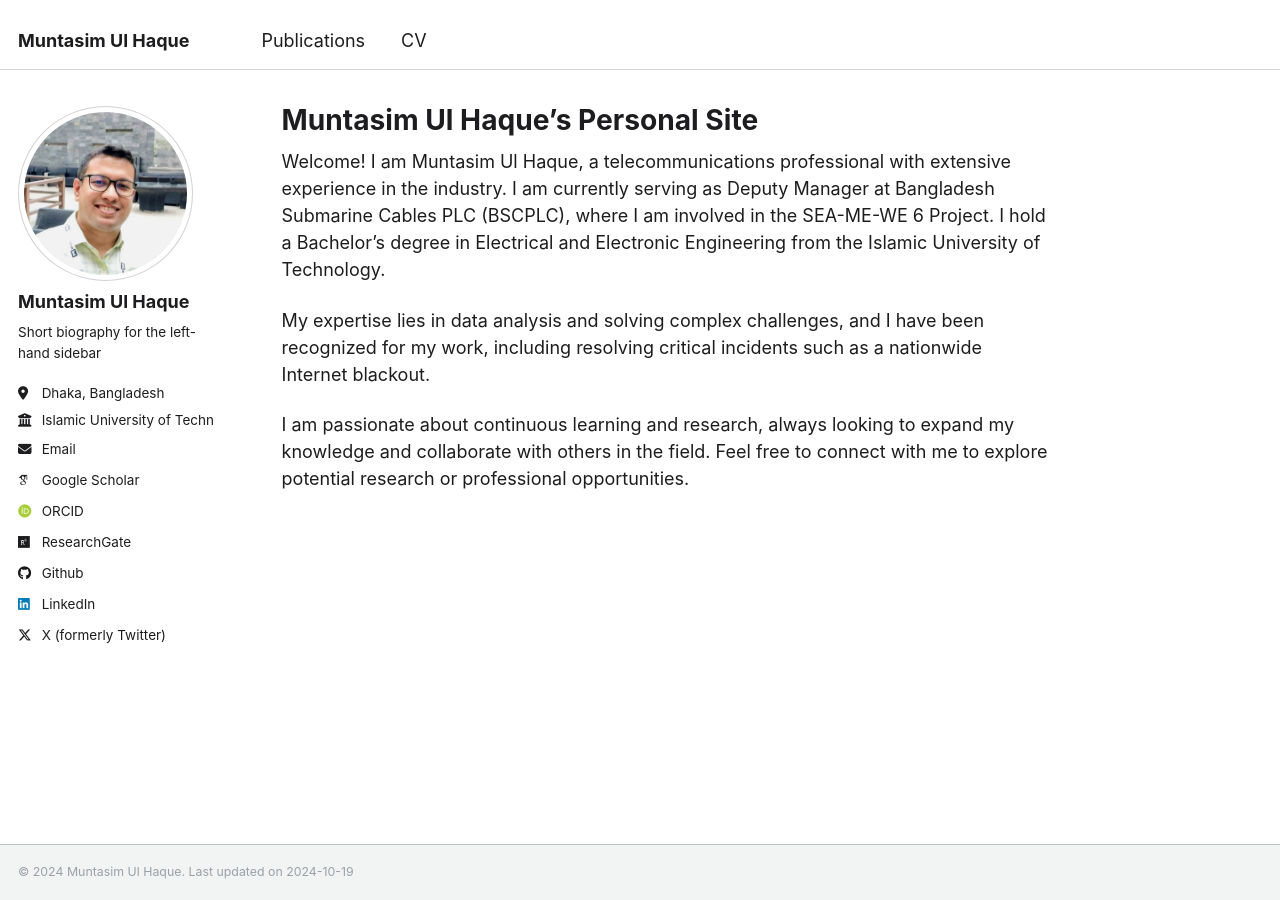
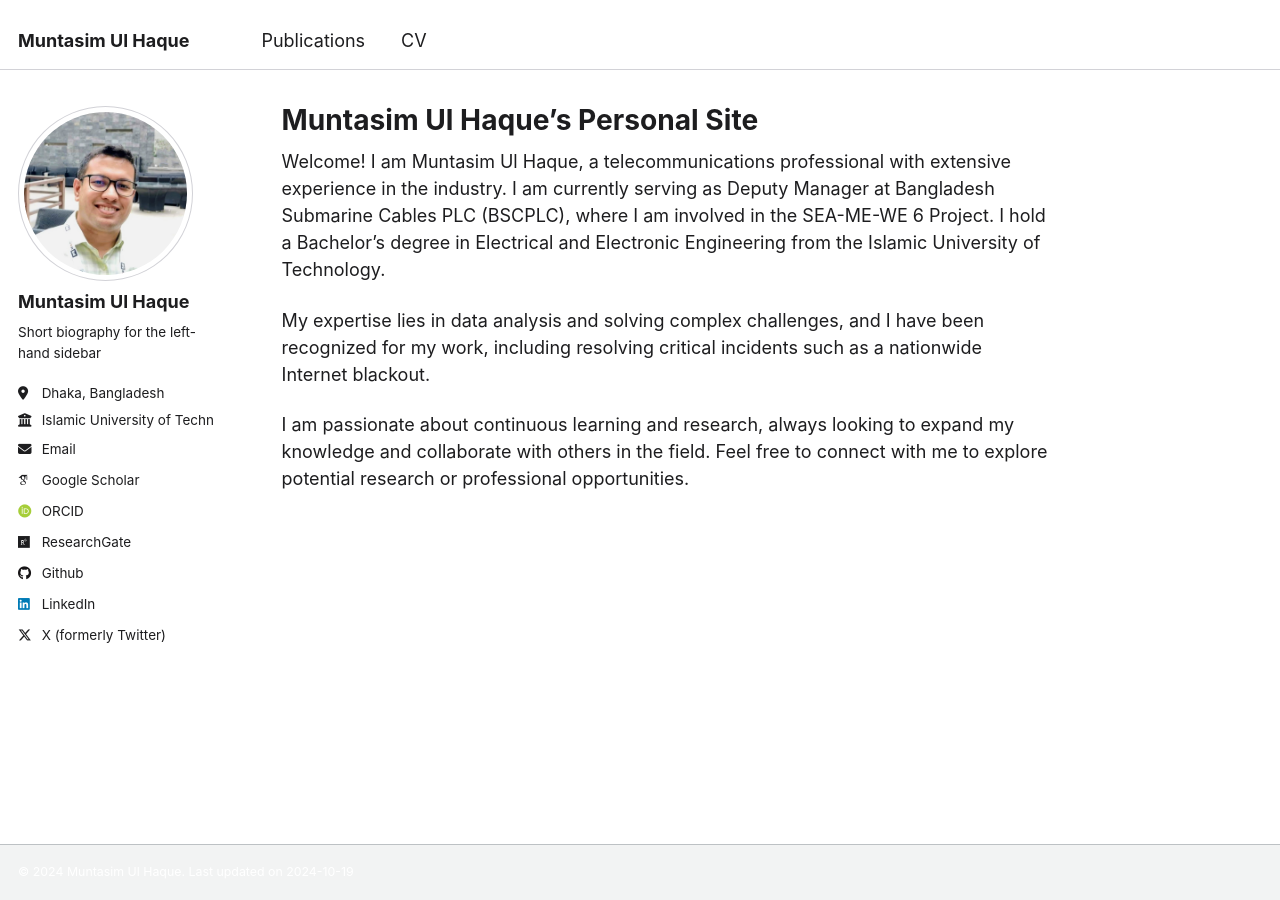
Before and after one commit to muntasimulhaque/muntasimulhaque.github.io, a Jekyll site: the page built from _pages/about.md, in a window 1280 px wide. Built offline with Jekyll 4.4.1, drawn with Linux system fonts in a browser that asks for light colours; some web fonts are replaced.

Commit message:
Update _footer.scss

```diff
--- a/_sass/_footer.scss
+++ b/_sass/_footer.scss
@@ -15,7 +15,7 @@
   height: auto;
   /* sticky footer fix end */
   margin-top: 3em;
-  color: mix(#fff, $gray, 25%);
+  color: $body-color;
   -webkit-animation: intro 0.3s both;
           animation: intro 0.3s both;
   -webkit-animation-delay: 0.45s;
```
